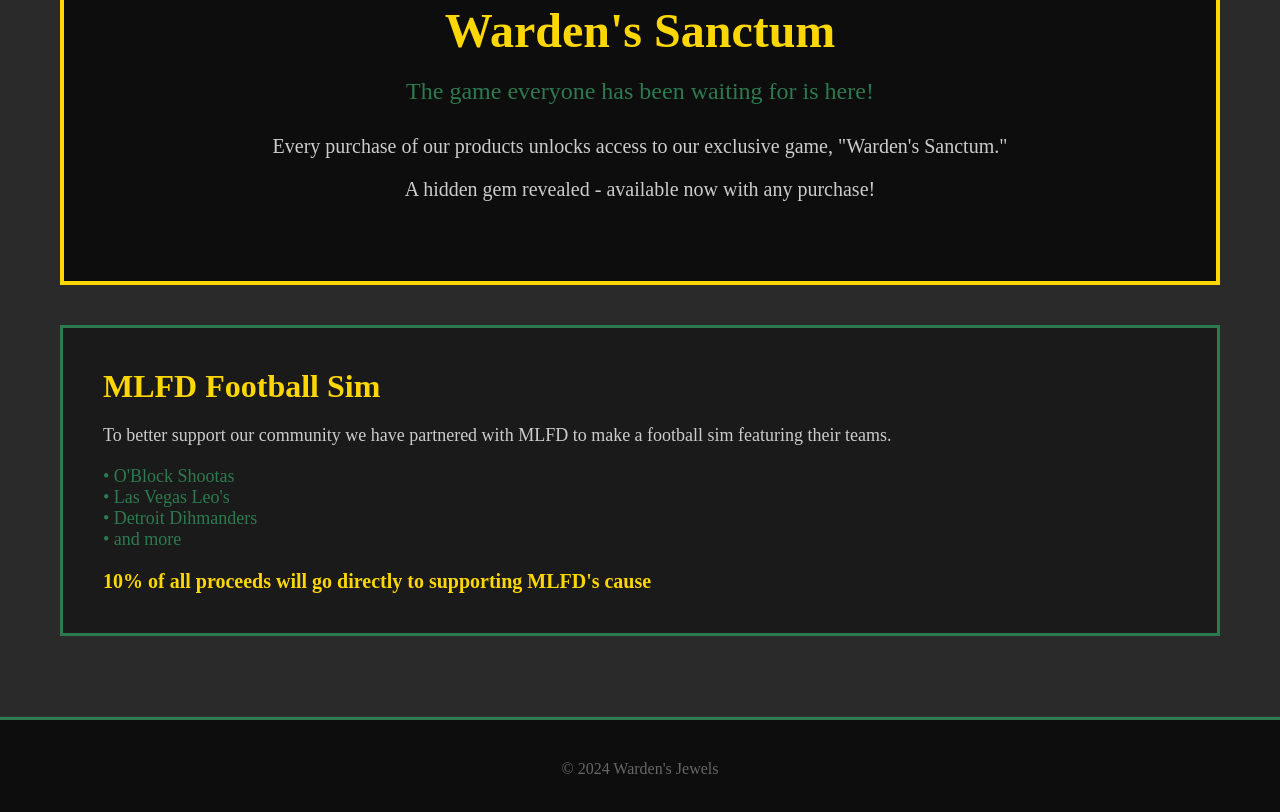
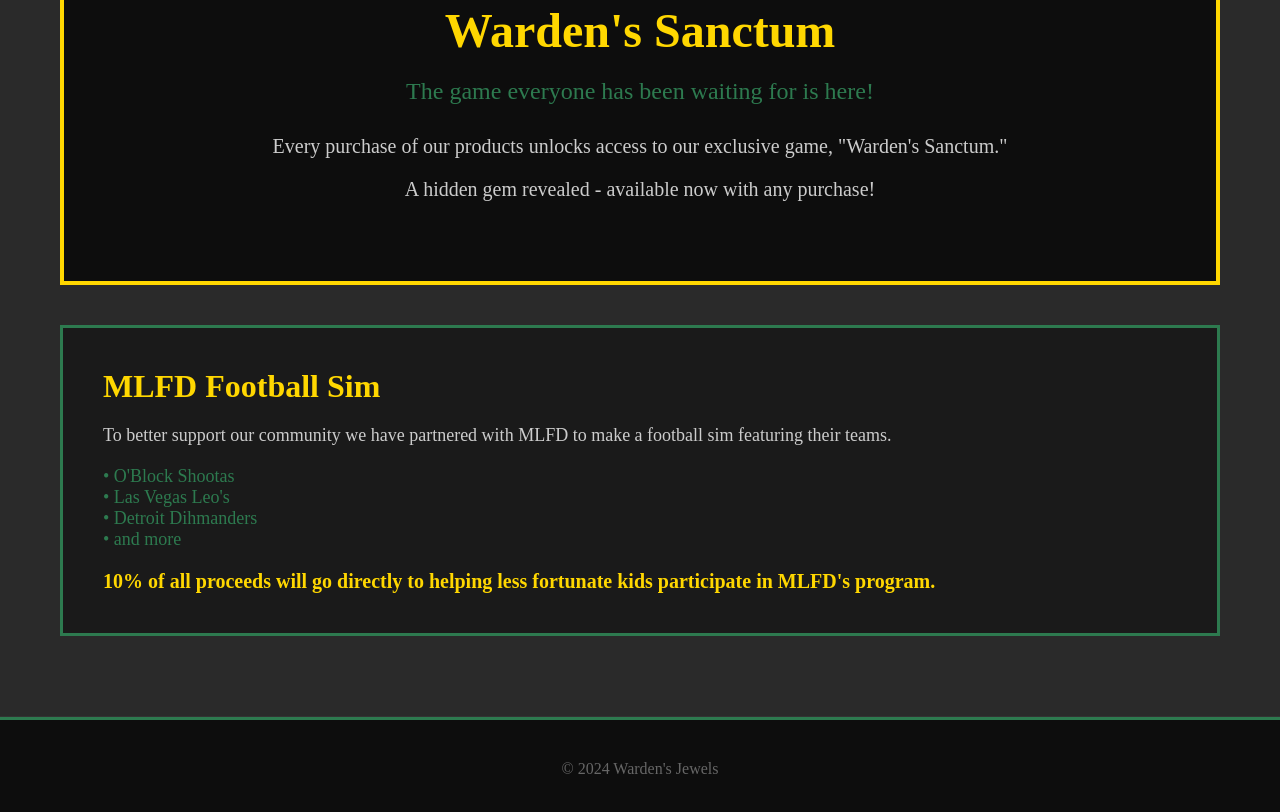
Before and after one commit to TheEmbersOfTwilight/Warden-s-Jewels-Website, a plain HTML site: page index.html in a window 1280 px wide. Shown: the part 2411-3223 px from the top of the page. Drawn offline with Linux system fonts and the light colour scheme.

Commit message:
Update index.html

```diff
--- a/index.html
+++ b/index.html
@@ -352,7 +352,7 @@
                     <p>• Detroit Dihmanders</p>
                     <p>• and more</p>
                 </div>
-                <p class="proceeds">10% of all proceeds will go directly to supporting MLFD's cause</p>
+                <p class="proceeds">10% of all proceeds will go directly to helping less fortunate kids participate in MLFD's program.</p>
             </div>
         </div>
     </div>
```
